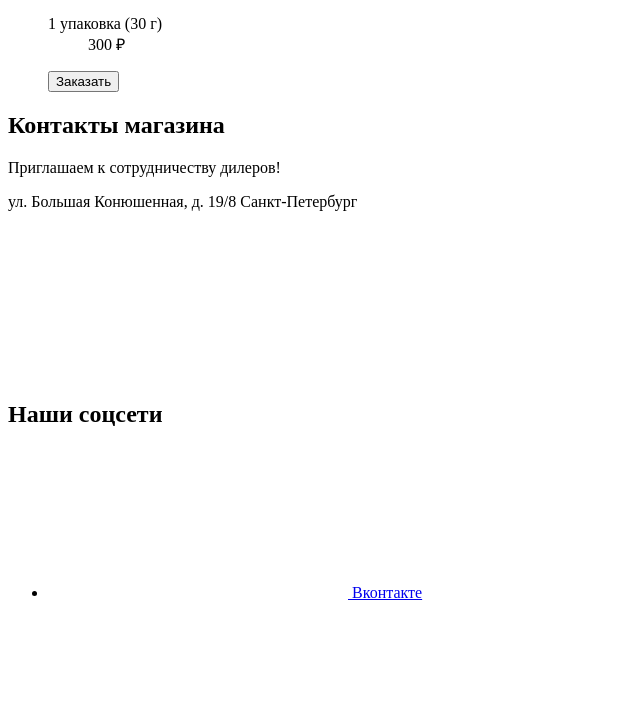
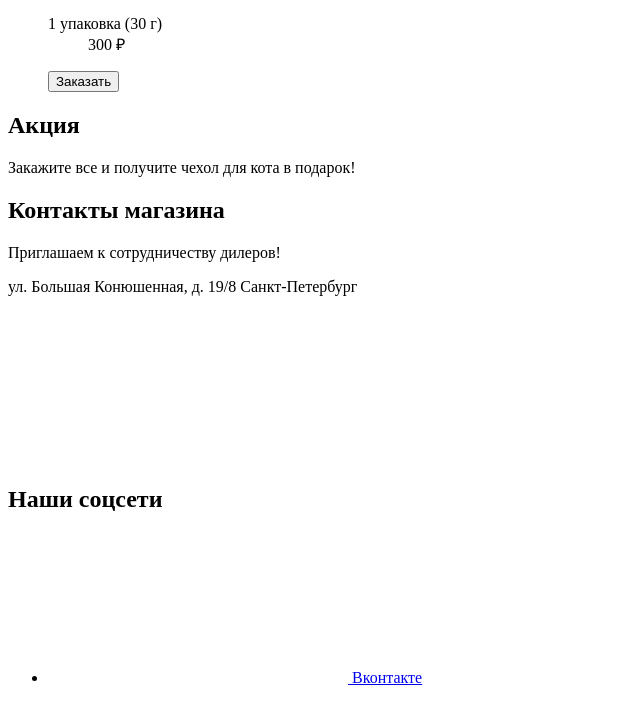
Before and after one commit to kanastie/2326765-cat-energy-29, a website: page source/catalog.html in a window 1280 px wide. Shown: the part 2780-3496 px from the top of the page, without its empty margins (0-640 px from the left). Drawn offline with Linux system fonts and the light colour scheme.

Commit message:
Добавляет блок Акция

```diff
--- a/source/catalog.html
+++ b/source/catalog.html
@@ -169,6 +169,10 @@
         </li>
       </ul>
     </section>
+    <section class="promo">
+      <h2 class="promo__title">Акция</h2>
+      <p class="promo__description">Закажите все и получите чехол для кота в подарок!</p>
+    </section>
   </main>
 
   <footer class="main-footer">
```
